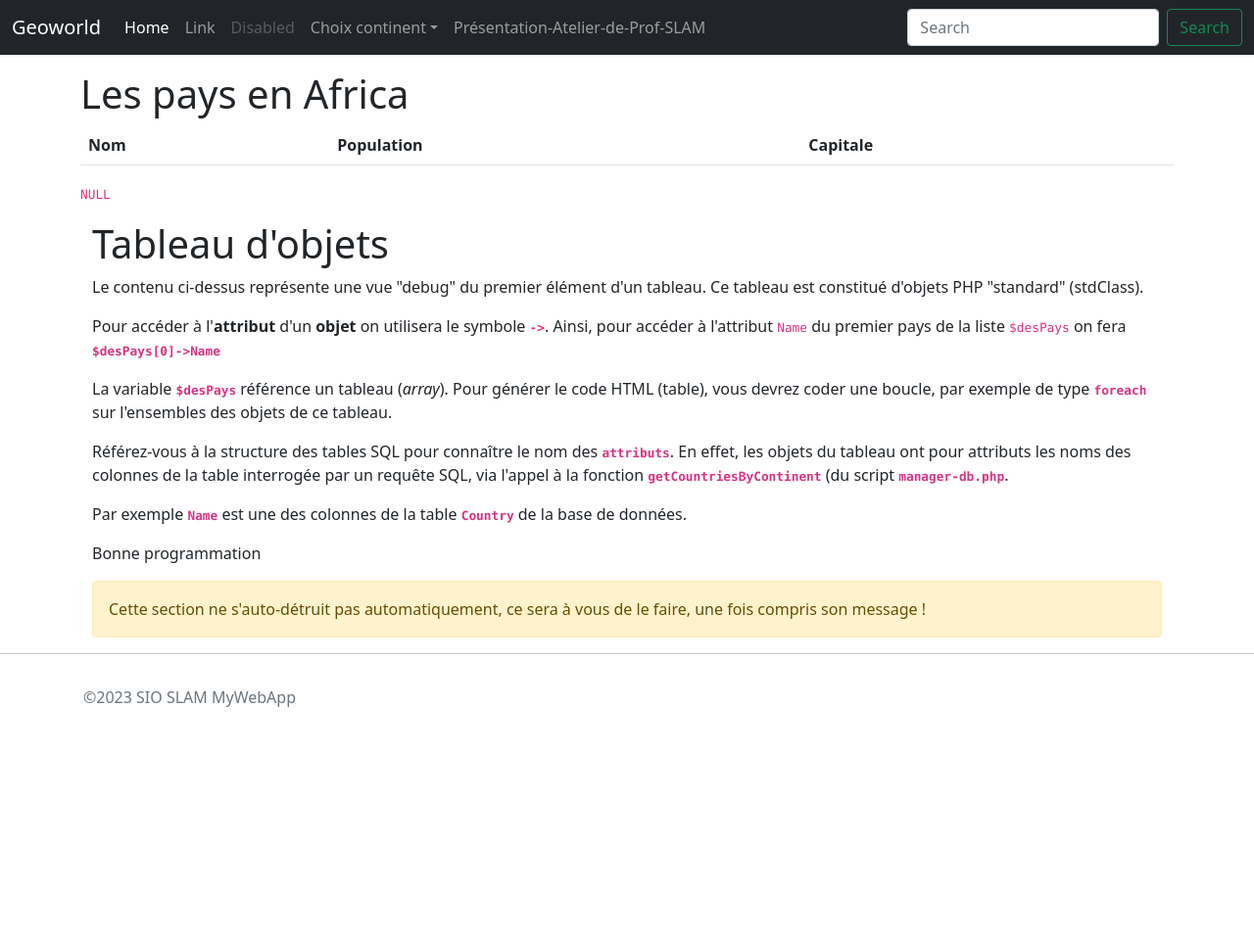
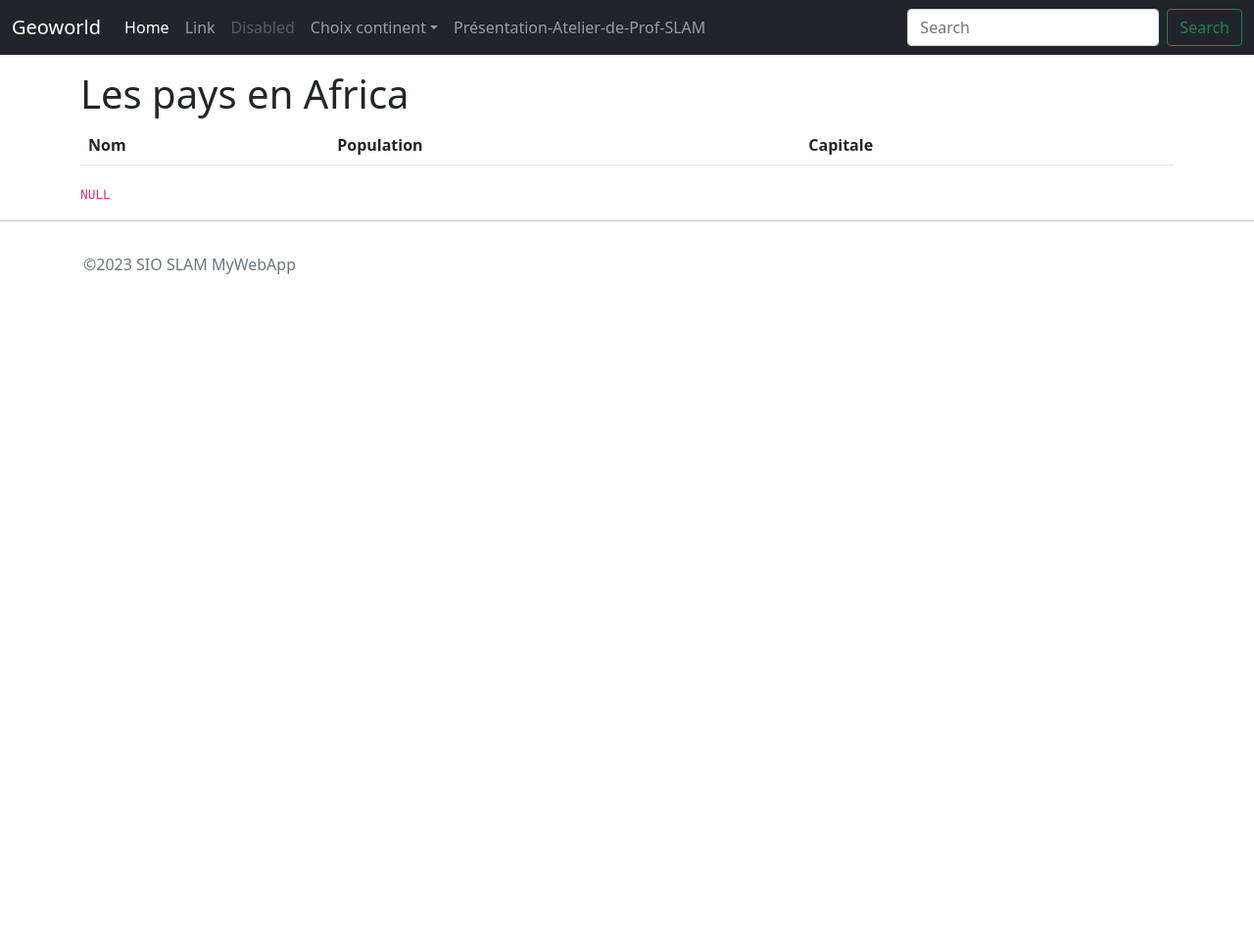
Before and after one commit to Titouanvanrompaey/Geoworld-TVR-CS, a PHP site: page / in a window 1280 px wide. Shown: the top 964 px of the page at 98% size. Run offline with PHP 8.4, Linux system fonts and the light colour scheme; data that the repository does not hold is empty.

Commit message:
Update index.php

```diff
--- a/geoworld/index.php
+++ b/geoworld/index.php
@@ -64,28 +64,6 @@ else {
         ?>
         </code>
     </p>
-    <section class="jumbotron">
-      <div class="container">
-        <h1 class="jumbotron-heading" onclick="info(this)">Tableau d'objets</h1>
-        <p>Le contenu ci-dessus représente une vue "debug" du premier élément d'un tableau. Ce tableau est
-          constitué d'objets PHP "standard" (stdClass).</p>
-        <p>Pour accéder à l'<b>attribut</b> d'un <b>objet</b> on utilisera le symbole <b><code>-></code></b>.
-          Ainsi, pour accéder à l'attribut <code>Name</code> du premier pays de la liste
-          <code>$desPays</code> on fera <b><code>$desPays[0]->Name</code></b>
-        </p>
-        <p>La variable <b><code>$desPays</code></b> référence un tableau (<i>array</i>).
-          Pour générer le code HTML (table), vous devrez coder une boucle,
-          par exemple de type <b><code>foreach</code></b> sur l'ensembles des objets de ce tableau. </p>
-        <p>Référez-vous à la structure des tables SQL pour connaître le nom des <b><code>attributs</code></b>.
-          En effet, les objets du tableau ont pour attributs les noms des colonnes de la table interrogée par un requête SQL, via l'appel à la
-          fonction <b><code>getCountriesByContinent</code></b> (du script <b><code>manager-db.php</code></b>.</p>
-        <p>Par exemple <b><code>Name</code></b> est une des colonnes de la table <b><code>Country</code></b> de la base de données.</p>
-          <p> Bonne programmation</p>
-          <div class="alert alert-warning" role="alert">
-            Cette section ne s'auto-détruit pas automatiquement, ce sera à vous de le faire, une fois compris son message !
-          </div>
-      </div>
-    </section>
   </div>
 </main>
 
```
